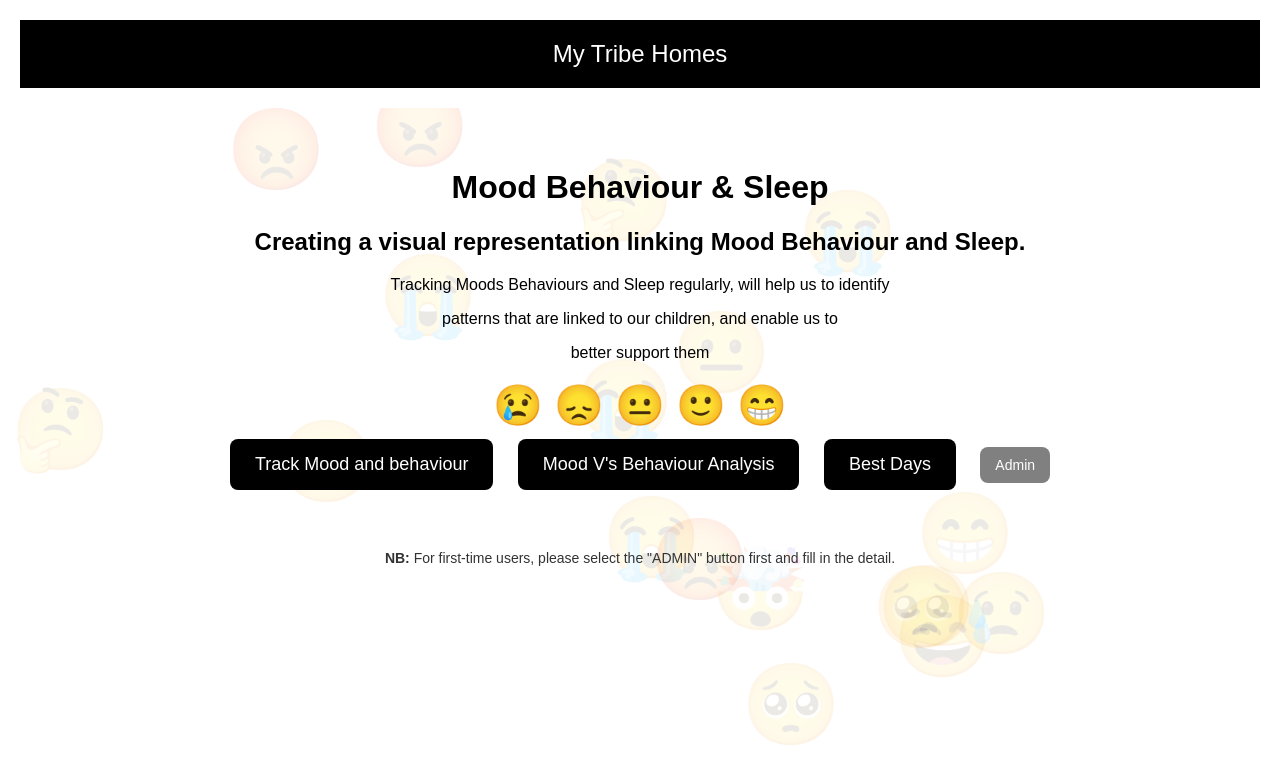
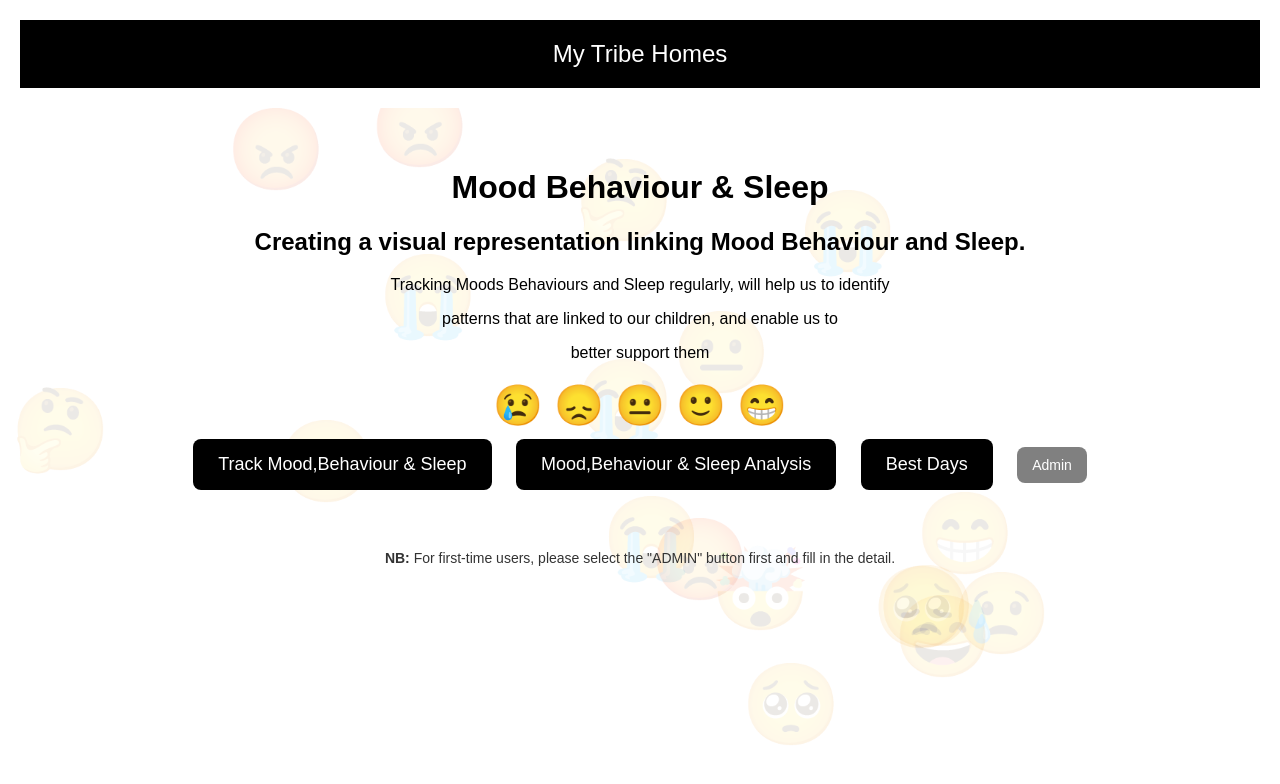
Before and after one commit to Jackfile1/Theraputic-Tracker, a plain HTML site: page index.html in a window 1280 px wide. Drawn offline with Linux system fonts and the light colour scheme.

Commit message:
index.html

```diff
--- a/index.html
+++ b/index.html
@@ -115,8 +115,8 @@
         <div class="emoji-container">
             😢 😞 😐 🙂 😁
         </div>
-        <a href="Landing Page.html" class="button">Track Mood and behaviour</a>
-        <a href="Mood V's Behaviour Analysis.html" class="button">Mood V's Behaviour Analysis</a>
+        <a href="Landing Page.html" class="button">Track Mood,Behaviour & Sleep</a>
+        <a href="Mood V's Behaviour Analysis.html" class="button">Mood,Behaviour & Sleep Analysis</a>
         <a href="Best Days.html" class="button">Best Days</a>
         <a href="Admin.html" class="admin-button">Admin</a>
     </div>
```
